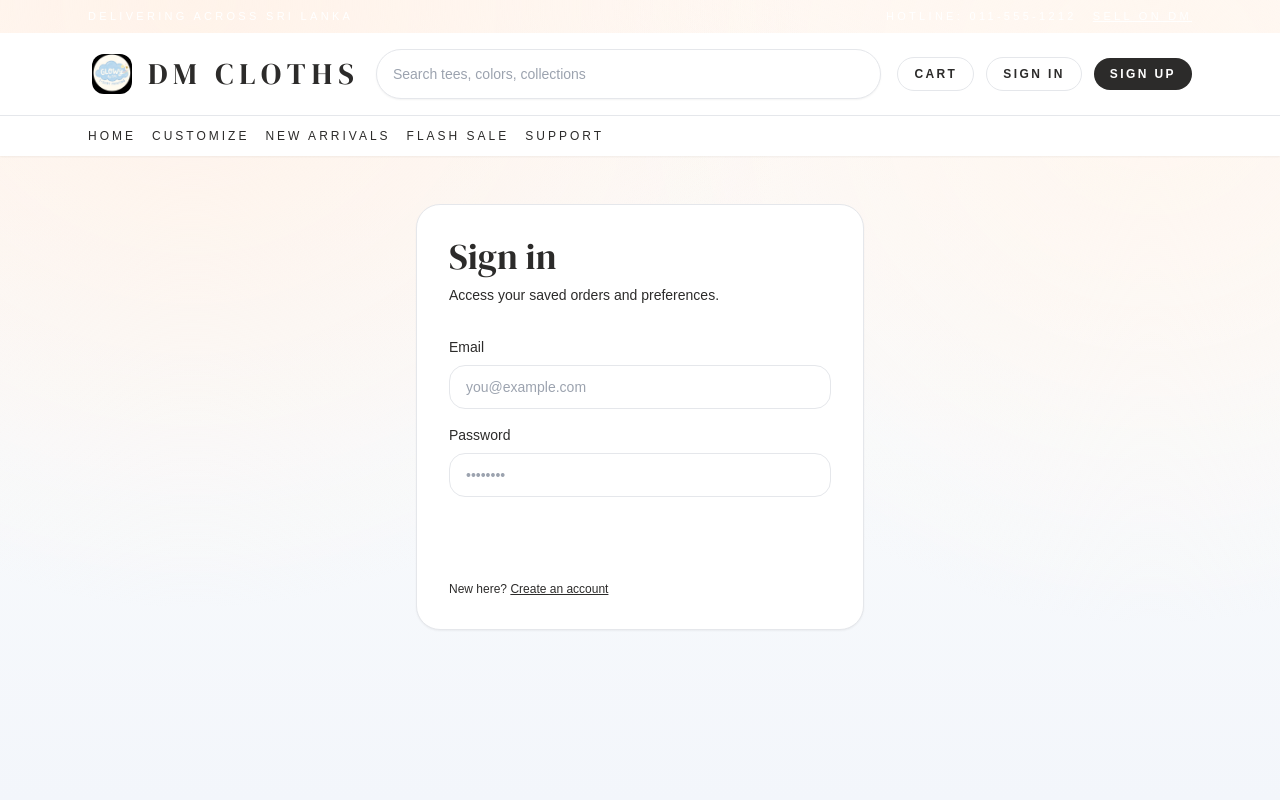
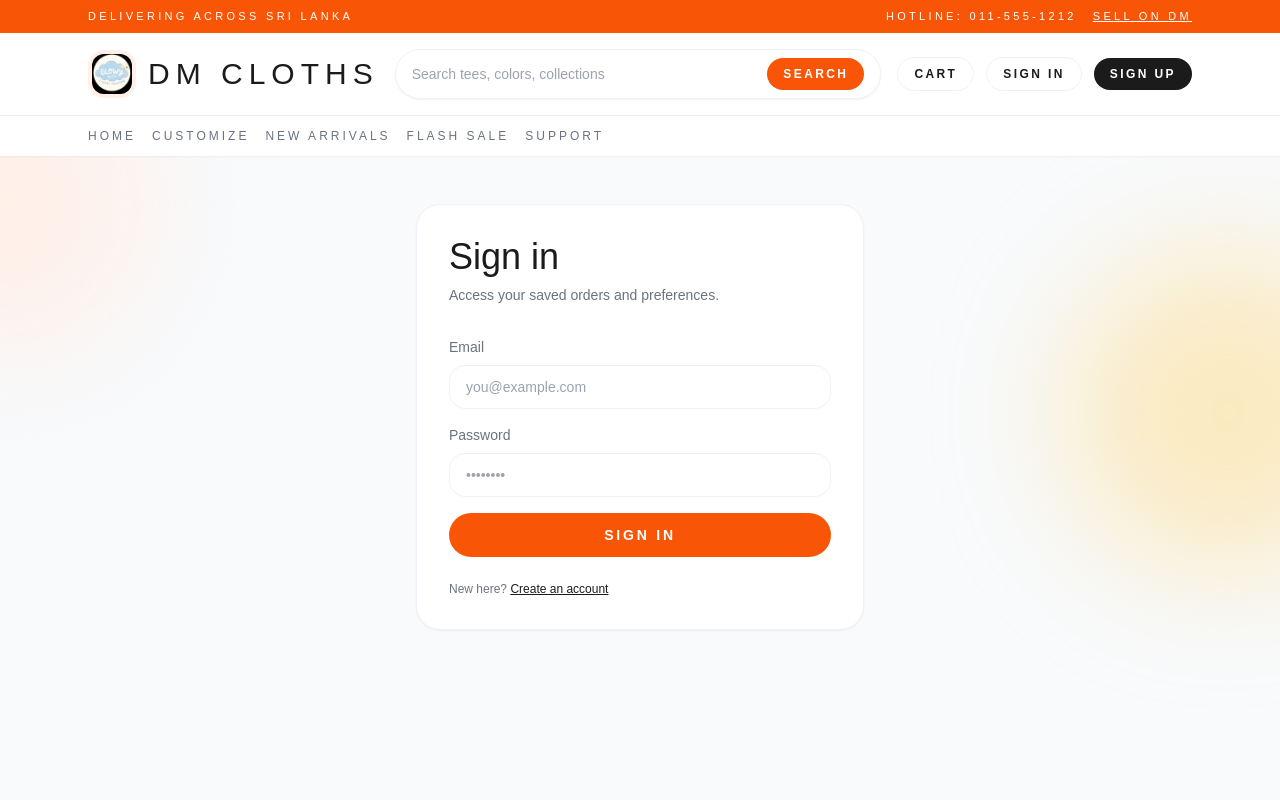
Before and after one commit to Madure608/DM-cloths, a React (Vite) app in the folder frontend/: page /login in a window 1280 px wide. Shown: the top 800 px of the page. Built offline with nearby package versions, Linux system fonts and the light colour scheme; no server answers.

Commit message:
feat: update color palette and font families in Tailwind configuration

```diff
--- a/frontend/tailwind.config.js
+++ b/frontend/tailwind.config.js
@@ -4,20 +4,28 @@ export default {
   theme: {
     extend: {
       colors: {
+        brandOrange: "#f85606",
+        brandOrangeDark: "#e24b00",
+        brandOrangeSoft: "#ffefe7",
+        brandYellow: "#ffd166",
+        brandBlue: "#1f4b99",
+        ink: "#1b1b1b",
+        slate: "#6b7280",
+        mist: "#f8fafc",
+        cloud: "#ffffff",
+        borderSoft: "#eef2f7",
         charcoal: "#2c2b2a",
         cream: "#f7f3ec",
         blush: "#f1d7c8",
         rose: "#cfe6f7",
         taupe: "#9aa2ab",
-        cloud: "#ffffff",
-        ink: "#2c2b2a",
         sand: "#f7f3ec",
         clay: "#7b8fa3",
         ember: "#f2c86b",
       },
       fontFamily: {
-        display: ["DM Serif Display", "serif"],
-        body: ["Sora", "sans-serif"],
+        display: ["Bebas Neue", "sans-serif"],
+        body: ["Manrope", "sans-serif"],
       },
       keyframes: {
         float: {
```
